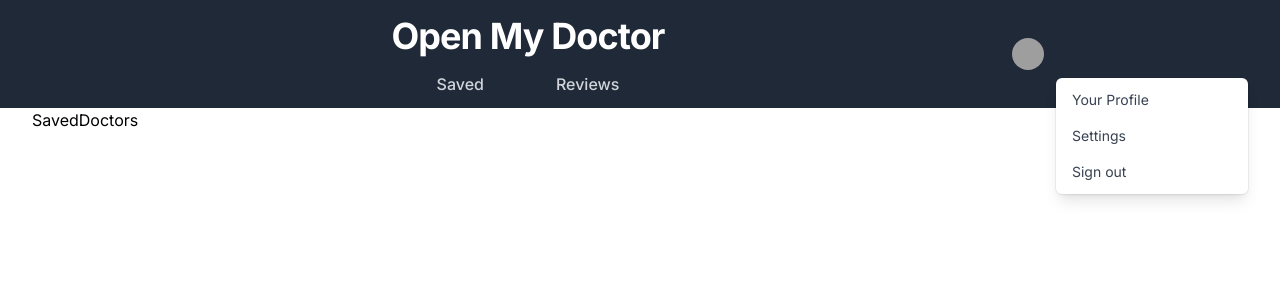
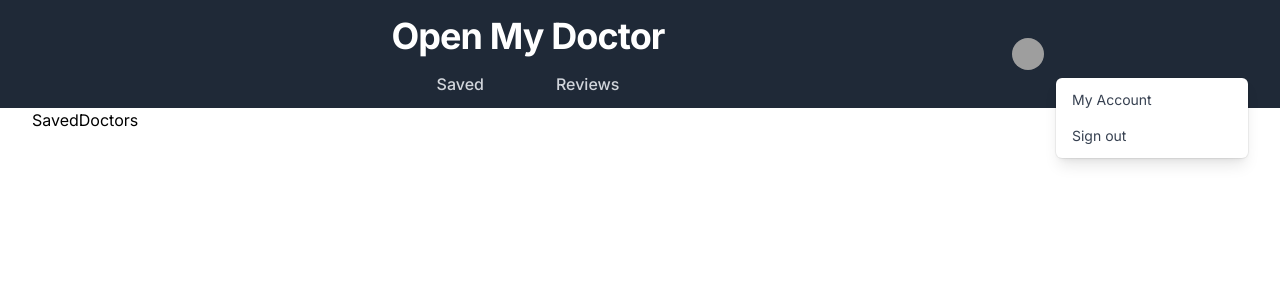
Before and after one commit to fullstack-guy/OMD, a Next.js app: page /my-doctor/saved-doctors in a window 1280 px wide. Shown: the top 300 px of the page. Built offline with nearby package versions, Linux system fonts and the light colour scheme; grey boxes are pictures that could not be loaded.

Commit message:
add routing for log out  and account

```diff
--- a/app/my-doctor/header.tsx
+++ b/app/my-doctor/header.tsx
@@ -53,35 +53,22 @@ const Header = () => {
                   role="menu"
                   aria-orientation="vertical"
                   aria-labelledby="user-menu-button"
-                  tabindex="-1"
                 >
-                  <a
-                    href="#"
+                  <Link
+                    href="/my-doctor/account"
                     className="block px-4 py-2 text-sm text-gray-700"
                     role="menuitem"
-                    tabindex="-1"
-                    id="user-menu-item-0"
                   >
-                    Your Profile
-                  </a>
-                  <a
-                    href="#"
+                    My Account
+                  </Link>
+
+                  <Link
+                    href="/login"
                     className="block px-4 py-2 text-sm text-gray-700"
                     role="menuitem"
-                    tabindex="-1"
-                    id="user-menu-item-1"
-                  >
-                    Settings
-                  </a>
-                  <a
-                    href="#"
-                    className="block px-4 py-2 text-sm text-gray-700"
-                    role="menuitem"
-                    tabindex="-1"
-                    id="user-menu-item-2"
                   >
                     Sign out
-                  </a>
+                  </Link>
                 </div>
               </div>
             </div>
```
